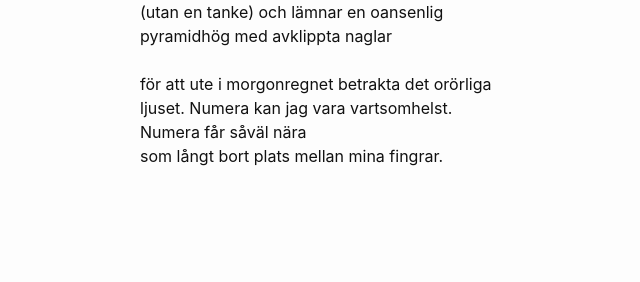
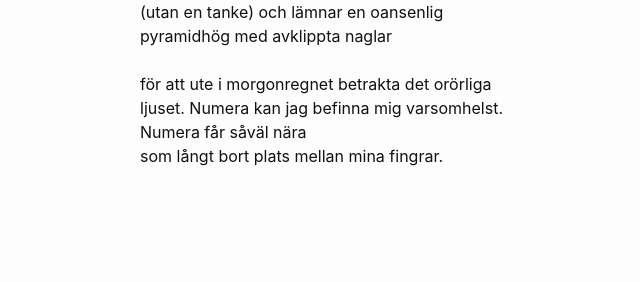
Before and after one commit to terr4form4/terr4form4.github.io, a Jekyll site: the page built from _posts/poesi/2024-01-03-dikter-2023-2024.md, in a window 1280 px wide and 900 px high, scrolled down 7037 px. Shown: the part 162-444 px from the top of the window, without its empty margins (130-770 px from the left). Built offline with Jekyll 4.4.1, drawn with Linux system fonts in a browser that asks for light colours; comment, search, counter and statistics services are not loaded.

Commit message:
älskling

```diff
--- a/_posts/poesi/2024-01-03-dikter-2023-2024.md
+++ b/_posts/poesi/2024-01-03-dikter-2023-2024.md
@@ -294,7 +294,7 @@ Jag kastar bort mitt ansikte<br/>
 pyramidhög med avklippta naglar<br/>
 <br/>
 för att ute i morgonregnet betrakta det orörliga<br/>
-ljuset. Numera kan jag vara vartsomhelst.<br/>
+ljuset. Numera kan jag befinna mig varsomhelst.<br/>
 Numera får såväl nära<br/>
 som långt bort plats mellan mina fingrar.<br/>
 <br/>
```
